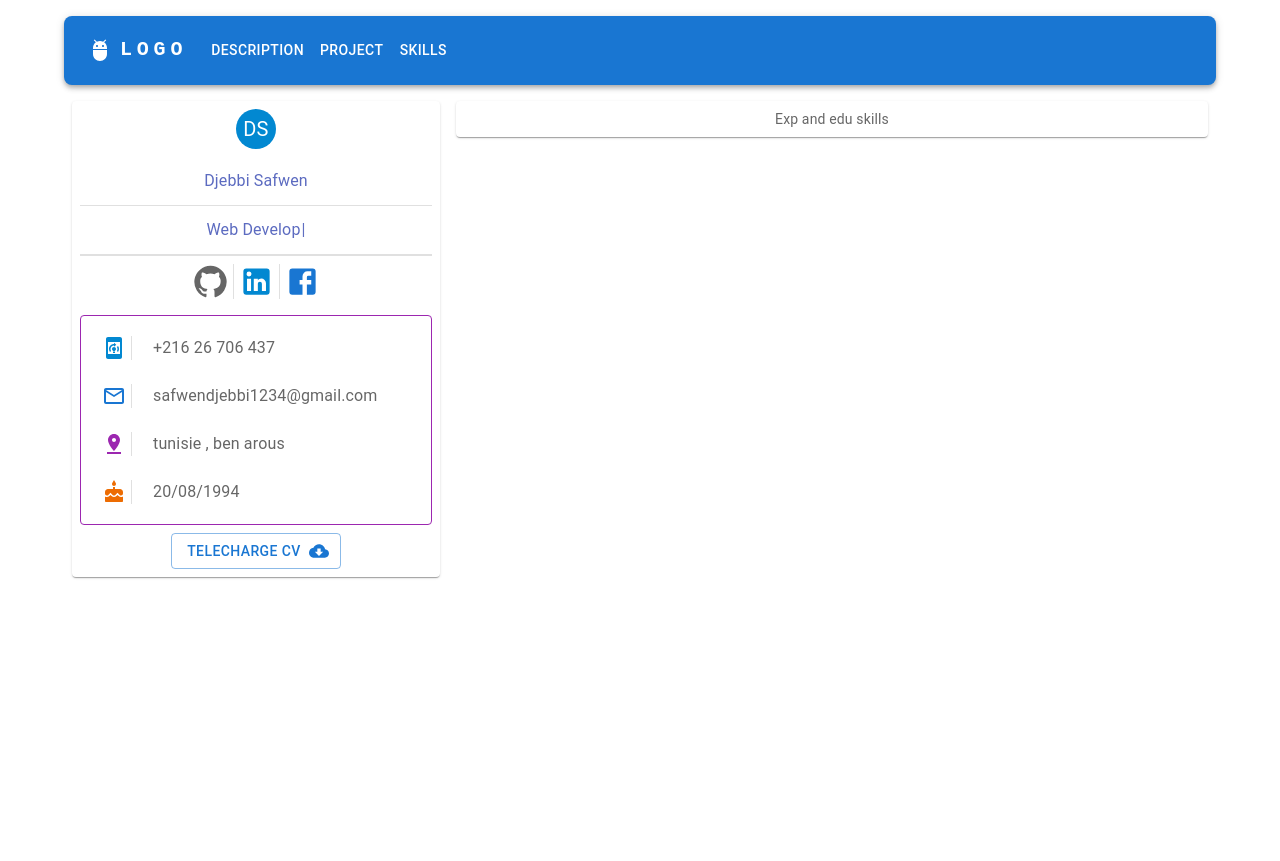
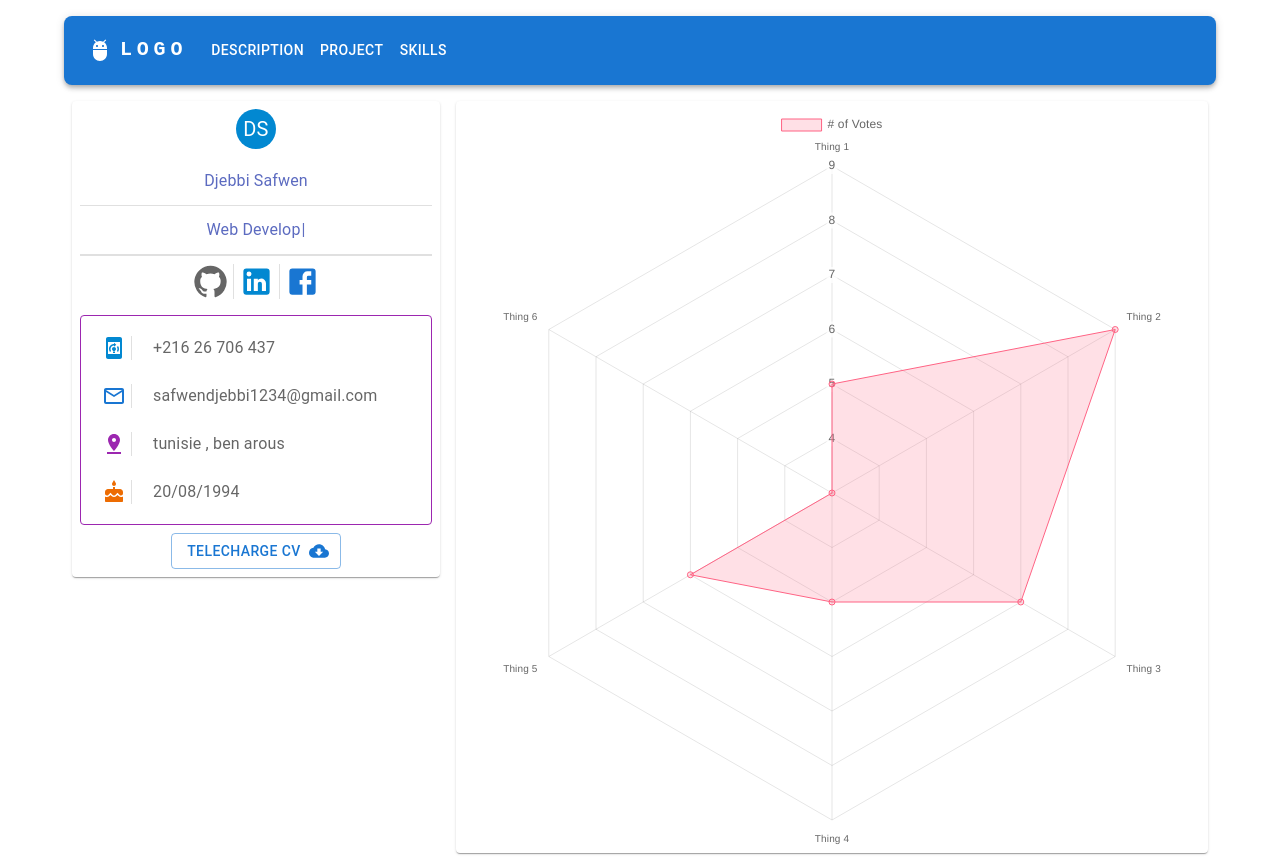
Before and after one commit to safwen-code/profile, a React (Create React App) app: page / in a window 1280 px wide. Both pictures are taken after a click on the button "SKILLS". Before the commit the page ends 800 px from the top, so only its background shows below. Built offline with nearby package versions, Linux system fonts and the light colour scheme.

Commit message:
v 0.1 of init radar for skills

```diff
--- a/src/components/content/Skillmain.jsx
+++ b/src/components/content/Skillmain.jsx
@@ -1,6 +1,38 @@
 import React from 'react'
+import {
+  Chart as ChartJS,
+  RadialLinearScale,
+  PointElement,
+  LineElement,
+  Filler,
+  Tooltip,
+  Legend,
+} from 'chart.js'
+import { Radar } from 'react-chartjs-2'
+
+ChartJS.register(
+  RadialLinearScale,
+  PointElement,
+  LineElement,
+  Filler,
+  Tooltip,
+  Legend,
+)
+
+export const data = {
+  labels: ['Thing 1', 'Thing 2', 'Thing 3', 'Thing 4', 'Thing 5', 'Thing 6'],
+  datasets: [
+    {
+      label: '# of Votes',
+      data: [5, 9, 7, 5, 6, 3],
+      backgroundColor: 'rgba(255, 99, 132, 0.2)',
+      borderColor: 'rgba(255, 99, 132, 1)',
+      borderWidth: 1,
+    },
+  ],
+}
 
 const Skillmain = () => {
-  return <div>Exp and edu skills</div>
+  return <Radar data={data} />
 }
 export default Skillmain
```
